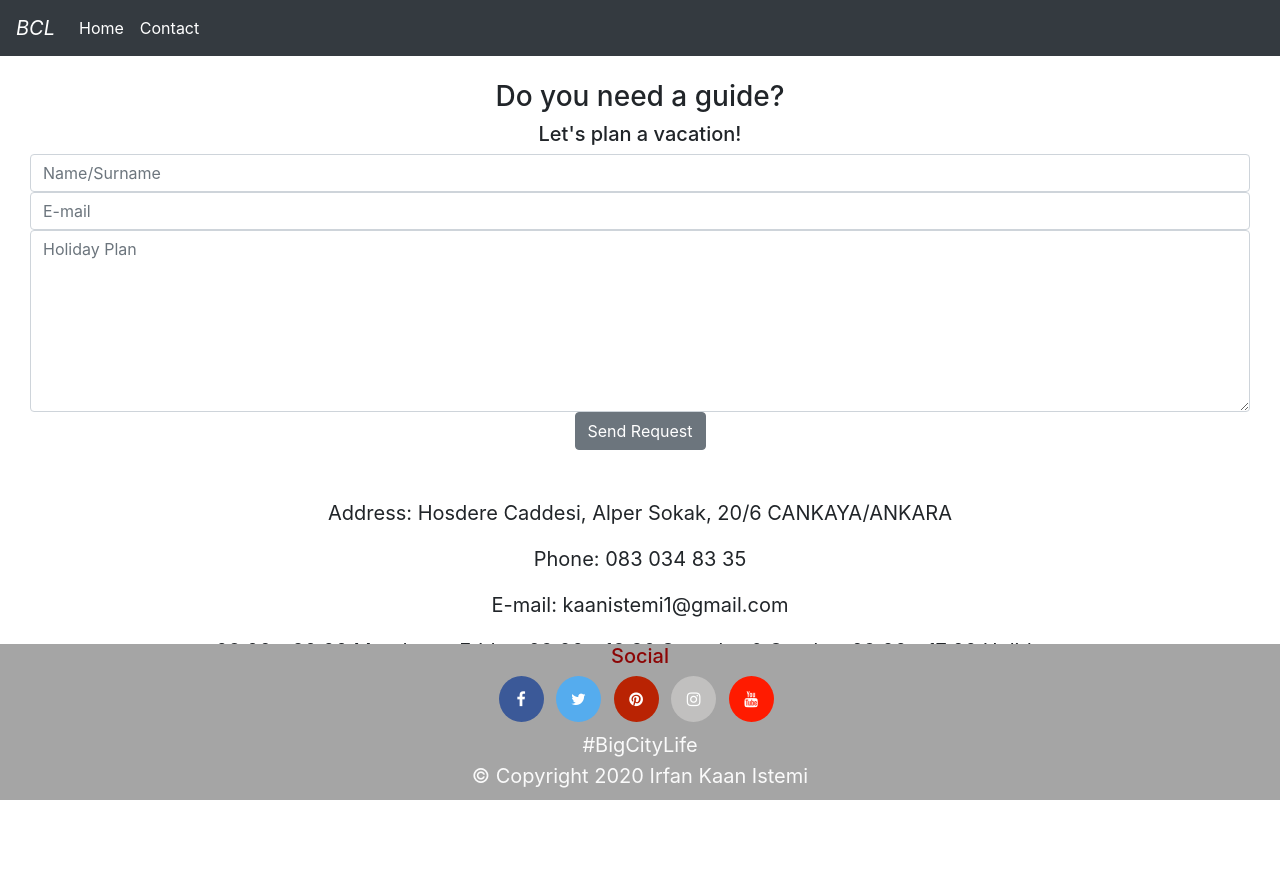
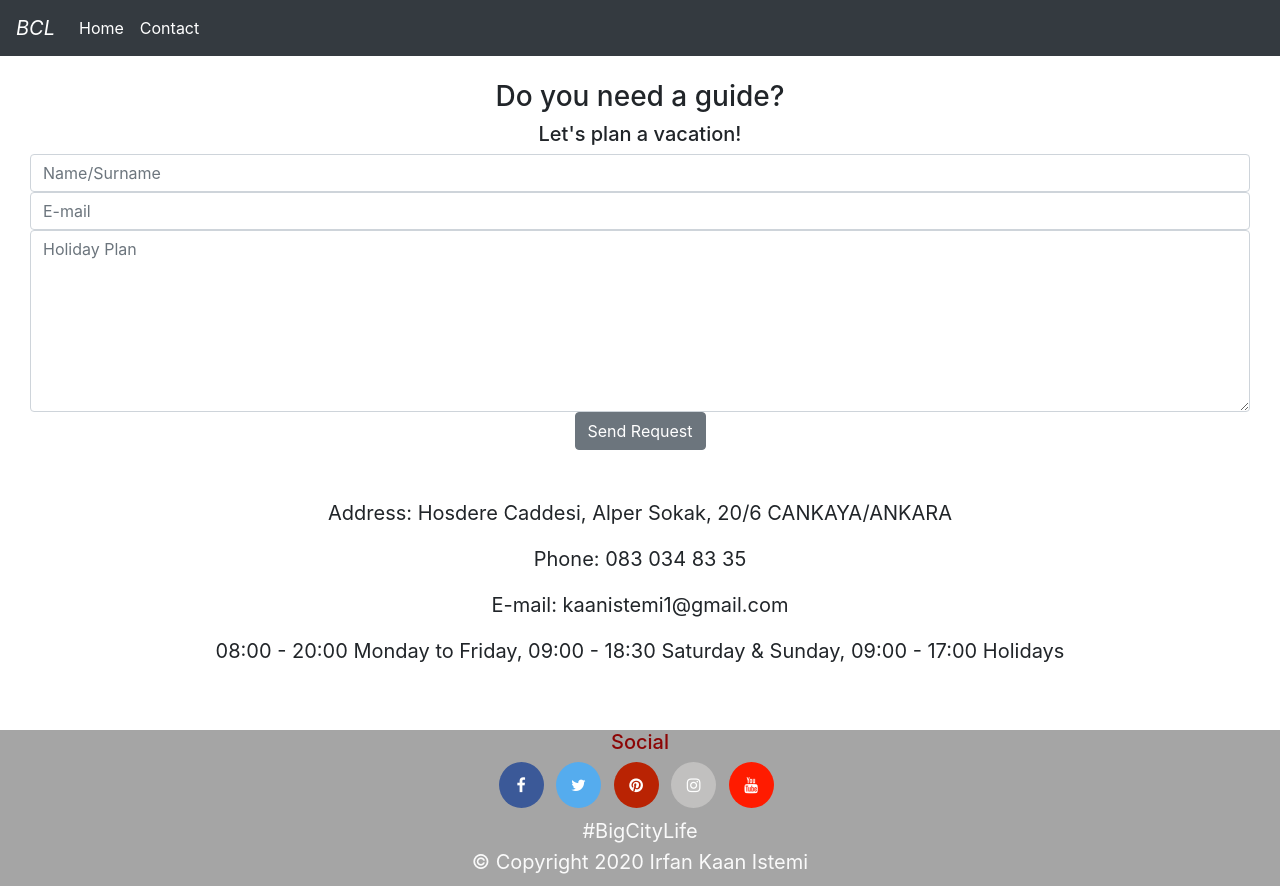
Before and after one commit to Code-Institute-Submissions/kaanistemi, a plain HTML site: page contact.html in a window 1280 px wide. Before the commit the page ends 800 px from the top, so only its background shows below. Drawn offline with nearby package versions, Linux system fonts and the light colour scheme.

Commit message:
Update contact.html

```diff
--- a/contact.html
+++ b/contact.html
@@ -71,7 +71,7 @@
                 09:00 - 18:30 Saturday & Sunday,
                 09:00 - 17:00 Holidays</p>
 </article>
-<footer class="container-fluid mt-5 fixed-bottom">
+<footer class="container-fluid mt-5">
             <div class="row">
               <div class="col-md">
                 <h5 class="uppercase general-sub text-center">Social</h5>
```
